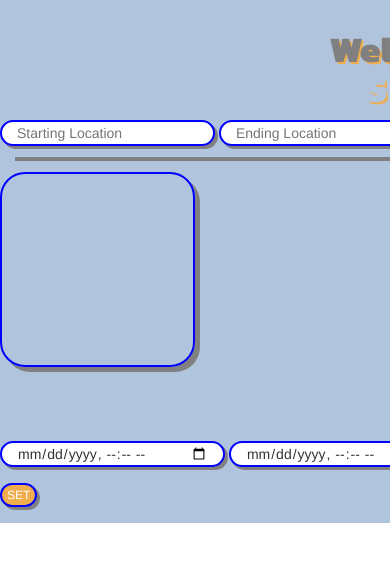
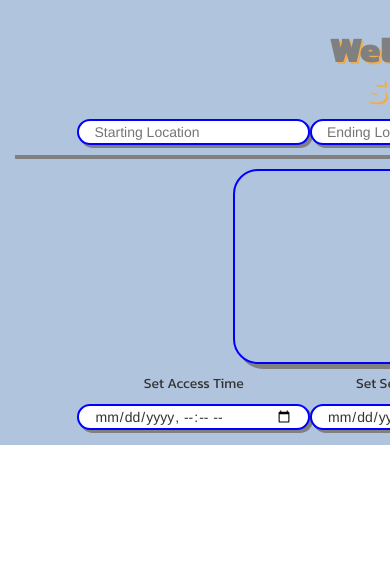
Before and after one commit to RussellRiesJr/secret-path, a website: page index.html in a window 390 px wide. Shown: the top 562 px of the page. Drawn offline with nearby package versions, Linux system fonts and the light colour scheme; some packages are replaced by stand-ins of ours.

Commit message:
change bootstrap sizing from md to xs

```diff
--- a/content/main.html
+++ b/content/main.html
@@ -1,42 +1,42 @@
 <div>
   <div class="row">
     <form>
-      <div class="col-md-1"></div>
-      <input type="text" class="col-md-3 blueborder boxShadow" ng-model="user.starting" placeholder="Starting Location" required />
-      <input type="text" class="col-md-3 blueborder boxShadow" ng-model="user.ending" placeholder="Ending Location" required />
-      <select id="mode" class="col-md-2 blueborder boxShadow pad" ng-model="user.mode" required>
+      <div class="col-xs-1"></div>
+      <input type="text" class="col-xs-3 blueborder boxShadow" ng-model="user.starting" placeholder="Starting Location" required />
+      <input type="text" class="col-xs-3 blueborder boxShadow" ng-model="user.ending" placeholder="Ending Location" required />
+      <select id="mode" class="col-xs-2 blueborder boxShadow pad" ng-model="user.mode" required>
         <option value="" disabled selected>Mode of Travel</option>
         <option value="DRIVING">Driving</option>
         <option value="WALKING">Walking</option>
       </select>
-      <input type="submit" class="btn-xs btn-primary blueborder col-md-1 boxShadow" ng-click="main.locations()" />
-      <div class="col-md-1"></div>
+      <input type="submit" class="btn-xs btn-primary blueborder col-xs-1 boxShadow" ng-click="main.locations()" />
+      <div class="col-xs-1"></div>
     </form>
   </div>
   <div class="bottomBorder"></div>
   <div class="row">
-    <div class="col-md-3"></div>
-    <div id="map" class="col-md-8 blueborder mapShadow mapMargin"></div>
-    <div class="col-md-1"></div>
+    <div class="col-xs-3"></div>
+    <div id="map" class="col-xs-8 blueborder mapShadow mapMargin"></div>
+    <div class="col-xs-1"></div>
   </div>
   <div class="row">
-    <div class="col-md-1"></div>
-    <div class="col-md-3 middle">
+    <div class="col-xs-1"></div>
+    <div class="col-xs-3 middle">
       <p class="font">Set Access Time</p>
     </div>
-    <div class="col-md-3 middle">
+    <div class="col-xs-3 middle">
       <p class="font">Set Self-Destruct Time</p>
     </div>
-    <div class="col-md-5"></div>
+    <div class="col-xs-5"></div>
   </div>
   <div class="row">
     <form>
-      <div class="col-md-1"></div>
-      <input type="datetime-local" class="col-md-3 blueborder boxShadow bottomMargin" ng-model="user.dateTime" placeholder="Start Time" required />
-      <input type="datetime-local" class="col-md-3 blueborder boxShadow bottomMargin" ng-model="user.endTime" placeholder="Delete Time" required />
-      <div class="col-md-1"></div>
-      <button type="submit" class="btn-xs btn-warning col-md-2 blueborder boxShadow bottomMargin" ng-click="main.setPath()">SET</button>
-      <div class="col-md-2"></div>
+      <div class="col-xs-1"></div>
+      <input type="datetime-local" class="col-xs-3 blueborder boxShadow bottomMargin" ng-model="user.dateTime" placeholder="Start Time" required />
+      <input type="datetime-local" class="col-xs-3 blueborder boxShadow bottomMargin" ng-model="user.endTime" placeholder="Delete Time" required />
+      <div class="col-xs-1"></div>
+      <button type="submit" class="btn-xs btn-warning col-xs-2 blueborder boxShadow bottomMargin" ng-click="main.setPath()">SET</button>
+      <div class="col-xs-2"></div>
     </form>
   </div>
   <div class="row">
--- a/content/main.js
+++ b/content/main.js
@@ -79,7 +79,7 @@ angular.module('secret', ['ngRoute'])
       let accessLoc = {lat: main.responseData.data.routes[0].legs[0].start_location.lat, lng: main.responseData.data.routes[0].legs[0].start_location.lng};
       let hiddenRoute = main.responseData.data;
       firebaseFactory.setInfo({coords: accessLoc, dateTime: accessDateTime.toString(), endTime: accessEndTime.toString(), directions: hiddenRoute, startPoint: startAddress, endPoint: endAddress, mode: mode}).then(function(key) {
-        announce.innerHTML = `<h4 class="announceBox font col-md-12">Your Secret Route has been set. It can be accessed by going to ${startAddress} on ${accessDateTime} and opening <a href="http://localhost:8080/#/map/${key}">theSecretPath.com/map/${key}</a>.<h4>`;
+        announce.innerHTML = `<h4 class="announceBox font col-xs-12">Your Secret Route has been set. It can be accessed by going to ${startAddress} on ${accessDateTime} and opening <a href="http://localhost:8080/#/map/${key}">theSecretPath.com/map/${key}</a>.<h4>`;
       })
       main.resetHome();
     }
@@ -99,7 +99,7 @@ angular.module('secret', ['ngRoute'])
     // Finding user's current position & calling default map function
     navigator.geolocation.getCurrentPosition(initMap);
 
-    // Initilizing default Google Map
+    // Initializing default Google Map
     function initMap (userPosition) {
       var mapDiv = document.getElementById('map');
       map = new google.maps.Map(mapDiv, {
@@ -110,7 +110,7 @@ angular.module('secret', ['ngRoute'])
 
   })
 
-
+// Initializing Firebase
 firebase.initializeApp({
     apiKey: "AIzaSyALb1dIBcyikJwzhS8u8kDKb4mAezdwNok",
     authDomain: "the-secret-path.firebaseapp.com",
```
Also changed, not shown: content/map.html (+5 -5 lines).
